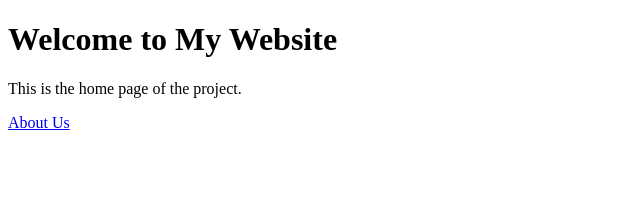
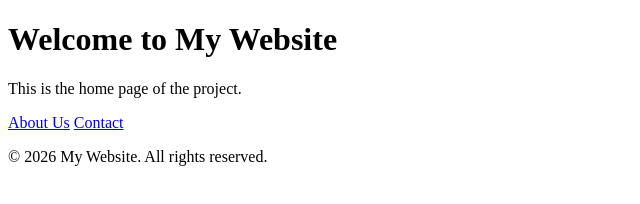
Before and after one commit to VISHWATEJA1978/git-assignment, a plain HTML site: page index.html in a window 1280 px wide. Shown: the whole page, without its empty margins (0-640 px from the left). Drawn offline with Linux system fonts and the light colour scheme.

Commit message:
Update index.html: Add navigation bar and footer

```diff
--- a/index.html
+++ b/index.html
@@ -8,6 +8,12 @@
 <body>
     <h1>Welcome to My Website</h1>
     <p>This is the home page of the project.</p>
-    <a href="about.html">About Us</a>
+    <nav>
+        <a href="about.html">About Us</a>
+        <a href="contact.html">Contact</a>
+    </nav>
+    <footer>
+        <p>&copy; 2026 My Website. All rights reserved.</p>
+    </footer>
 </body>
 </html>
```
